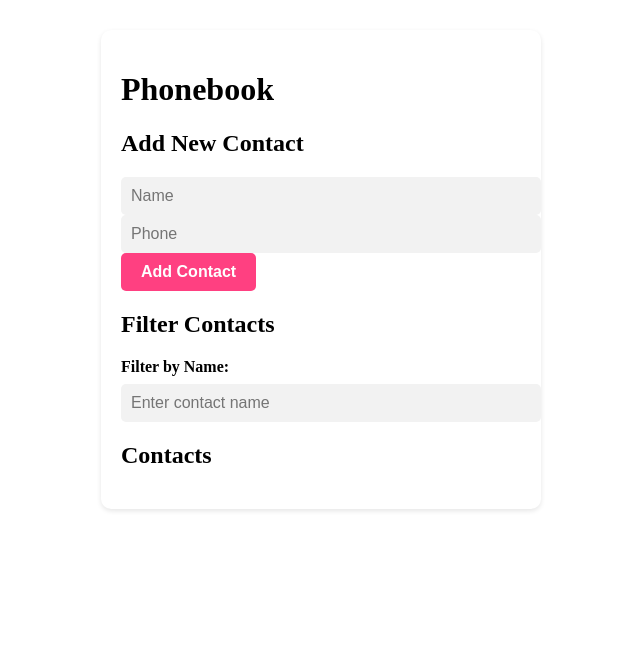
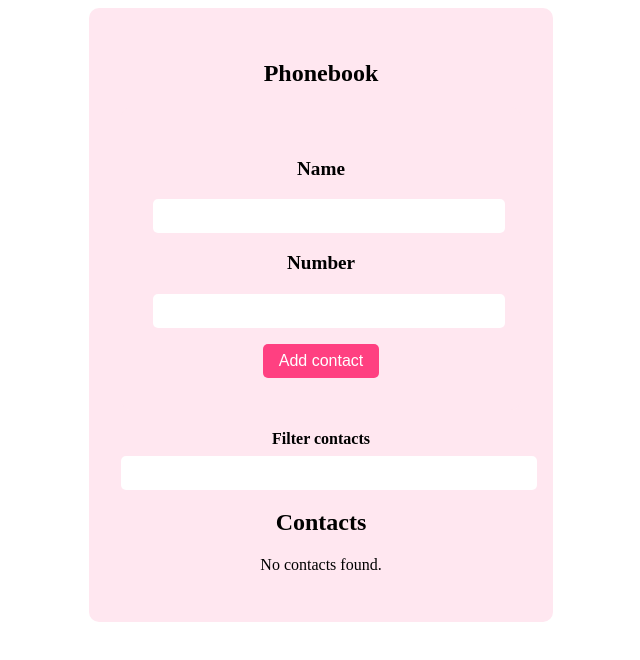
Before and after one commit to vampirerachel/goit-react-hw-06-phonebook, a React (Create React App) app: page / in a window 1280 px wide. Shown: the top 660 px of the page, without its empty margins (319-959 px from the left). Built offline with nearby package versions, Linux system fonts and the light colour scheme.

Commit message:
fun contact book using redux toolkit!

```diff
--- a/package.json
+++ b/package.json
@@ -4,6 +4,9 @@
   "private": true,
   "homepage": "https://goitacademy.github.io/react-homework-template/",
   "dependencies": {
+    "@fortawesome/fontawesome-svg-core": "^6.4.0",
+    "@fortawesome/free-solid-svg-icons": "^6.4.0",
+    "@fortawesome/react-fontawesome": "^0.2.0",
     "@reduxjs/toolkit": "^1.9.5",
     "@testing-library/jest-dom": "^5.16.3",
     "@testing-library/react": "^12.1.4",
--- a/src/components/App.jsx
+++ b/src/components/App.jsx
@@ -1,80 +1,19 @@
-import React, { useState } from 'react';
-import { useSelector, useDispatch } from 'react-redux';
-import { addContact, deleteContact } from '../reducers';
-import styles from './styles.module.css';
+import React from "react";
+import { useSelector } from "react-redux";
+import ContactList from "./ContactList";
+import NameForm from "./NameForm";
+import Filter from "./Filter";
+import styles from "./styles.module.css";
 
 const App = () => {
-  const contacts = useSelector((state) => state.contacts);
-  const dispatch = useDispatch();
-  const [name, setName] = useState('');
-  const [phone, setPhone] = useState('');
-  const [filter, setFilter] = useState('');
-
-  const handleAddContact = () => {
-    if (name.trim() === '' || phone.trim() === '') {
-      return;
-    }
-
-    const newContact = {
-      id: new Date().getTime().toString(),
-      name,
-      phone,
-    };
-
-    dispatch(addContact(newContact));
-    setName('');
-    setPhone('');
-  };
-
-  const handleDeleteContact = (id) => {
-    dispatch(deleteContact(id));
-  };
-
-  const filteredContacts = contacts.filter((contact) =>
-    contact.name.toLowerCase().includes(filter.toLowerCase())
-  );
-
-  return (
-    <div className={styles.phonebook}>
-      <h1>Phonebook</h1>
-      <h2>Add New Contact</h2>
-      <div className={styles.inputContainer}>
-        <input
-          type="text"
-          placeholder="Name"
-          value={name}
-          onChange={(e) => setName(e.target.value)}
-        />
-        <input
-          type="text"
-          placeholder="Phone"
-          value={phone}
-          onChange={(e) => setPhone(e.target.value)}
-        />
-        <button className={styles.button} onClick={handleAddContact}>Add Contact</button>
-      </div>
-      <h2>Filter Contacts</h2>
-      <div className={styles.filterContainer}>
-        <label htmlFor="filterInput">Filter by Name:</label>
-        <input
-          id="filterInput"
-          type="text"
-          placeholder="Enter contact name"
-          value={filter}
-          onChange={(e) => setFilter(e.target.value)}
-        />
-      </div>
-      <h2>Contacts</h2>
-      <ul>
-        {filteredContacts.map((contact) => (
-          <li key={contact.id}>
-            {contact.name} - {contact.phone}
-            <button className={styles.button} onClick={() => handleDeleteContact(contact.id)}>Delete</button>
-          </li>
-        ))}
-      </ul>
-    </div>
-  );
+return (
+  <div className={styles.phonebook}>
+    <h2>Phonebook</h2>
+    <NameForm />
+    <Filter />
+    <ContactList />
+  </div>
+);
 };
 
 export default App;
--- a/src/components/ContactList.jsx
+++ b/src/components/ContactList.jsx
@@ -1,33 +1,42 @@
 import React from "react";
-import PropTypes from "prop-types";
+import { useSelector, useDispatch } from "react-redux";
+import { deleteContact } from "../contactReducer";
+import styles from "./styles.module.css";
+import { FontAwesomeIcon } from "@fortawesome/react-fontawesome";
+const ContactList = () => {
+  const contacts = useSelector((state) => state.contacts);
+  const filter = useSelector((state) => state.filter);
 
-const ContactList = ({ contacts, handleDeleteContact }) => {
+  const filteredContacts = contacts.filter((contact) => {
+  const nameMatch = contact.name.toLowerCase().includes(filter.toLowerCase());
+  const numberMatch = contact.number.includes(filter);
+  return nameMatch || numberMatch;
+});
+
+  const dispatch = useDispatch();
+
+  const handleDelete = (id) => {
+    dispatch(deleteContact(id));
+  };
+
   return (
-    <div>
+    <div className={styles.contactList}>
       <h2>Contacts</h2>
-      <ul>
-        {contacts.map((contact) => (
-          <li key={contact.id}>
-            {contact.name} : {contact.number}
-            <p>
-              <button
-                type="button"
-                onClick={() => handleDeleteContact(contact.id)}
-              >
-                Delete
-              </button>
-            </p>
-          </li>
-        ))}
-      </ul>
+      {filteredContacts.length === 0 ? (
+        <p>No contacts found.</p>
+      ) : (
+        <ul>
+          {filteredContacts.map((contact) => (
+            <li key={contact.id} className={styles.contactListItem}>
+              <FontAwesomeIcon icon={contact.icon} />
+              {contact.name} - {contact.number}
+              <button onClick={() => handleDelete(contact.id)} className={styles.deleteButton}>Delete</button>
+            </li>
+          ))}
+        </ul>
+      )}
     </div>
   );
 };
 
-ContactList.propTypes = {
-  contacts: PropTypes.array.isRequired,
-  handleDeleteContact: PropTypes.func.isRequired,
-
-};
-
 export default ContactList;
--- a/src/components/Filter.jsx
+++ b/src/components/Filter.jsx
@@ -1,28 +1,26 @@
-import React, { useEffect, useState } from "react";
-import PropTypes from "prop-types";
+import React from "react";
+import { useSelector, useDispatch } from "react-redux";
+import { setFilter } from "../filterReducer";
+import styles from "./styles.module.css";
 
-const Filter = ({ handleFilterChange }) => {
-  const [filter, setFilter] = useState("");
-
-  useEffect(() => {
-    setFilter(""); // Reset the filter input on page refresh
-  }, []);
-
+const Filter = () => {
+  const filter = useSelector((state) => state.filter);
+  const dispatch = useDispatch();
   const handleChange = (event) => {
-    setFilter(event.target.value);
-    handleFilterChange(event.target.value);
+  dispatch(setFilter(event.target.value.trim()));
   };
 
   return (
-    <div>
-      <p>Filter contacts by name:</p>
-      <input type="text" value={filter} onChange={handleChange} />
+    <div className={styles.filterContainer}>
+      <label>Filter contacts</label>
+      <input
+        className={styles.input}
+        type="text"
+        value={filter}
+        onChange={handleChange}
+      />
     </div>
   );
 };
 
-Filter.propTypes = {
-  handleFilterChange: PropTypes.func.isRequired,
-};
-
 export default Filter;
--- a/src/components/NameForm.jsx
+++ b/src/components/NameForm.jsx
@@ -1,63 +1,58 @@
 import React, { useState } from "react";
-import PropTypes from "prop-types";
-import { nanoid } from "nanoid";
+import { useDispatch } from "react-redux";
+import { addContact } from "../reducers";
+import { nanoid } from "@reduxjs/toolkit";
 import styles from "./styles.module.css";
 
-const NameForm = ({ handleAddContact }) => {
+const NameForm = () => {
   const [name, setName] = useState("");
   const [number, setNumber] = useState("");
+  const dispatch = useDispatch();
 
-  const handleSubmit = (event) => {
+ const capitalizeFirstLetter = (str) => {
+    return str
+      .toLowerCase()
+      .split(" ")
+      .map((word) => word.charAt(0).toUpperCase() + word.slice(1))
+      .join(" ");
+  };
+
+const handleSubmit = (event) => {
     event.preventDefault();
-
-    const nameRegex = /^[A-Za-z]+$/;
-    const numberRegex = /^[0-9]+$/;
-
-
-    if (!name.match(nameRegex)) {
-      console.log("Invalid name:", name);
-      alert("Please provide a valid name (letters only).");
-      return;
-    }
-
-    if (!number.match(numberRegex)) {
-      console.log("Invalid number:", number);
-      alert("Please provide a valid number (numbers only).");
-      return;
-    }
 
     const newContact = {
       id: nanoid(),
-      name: name,
-      number: number,
+      name: capitalizeFirstLetter(name),
+      number: capitalizeFirstLetter(number),
     };
 
-    handleAddContact(newContact);
+    dispatch(addContact(newContact));
     setName("");
     setNumber("");
   };
 
+
   return (
-    <div>
-      <p>Name</p>
+    <div className={styles.phonebook}>
+      <p className={styles.label}>Name</p>
       <form onSubmit={handleSubmit}>
         <div className={styles.inputContainer}>
           <input
+            className={styles.input}
             type="text"
             name="name"
             required
-            pattern="[A-Za-z]+"
             value={name}
             onChange={(event) => setName(event.target.value)}
           />
         </div>
         <div className={styles.inputContainer}>
-          <p>Number</p>
+          <p className={styles.label}>Number</p>
           <input
+            className={styles.input}
             type="text"
             name="number"
             required
-            pattern="[0-9]+"
             value={number}
             onChange={(event) => setNumber(event.target.value)}
           />
@@ -68,10 +63,6 @@ const NameForm = ({ handleAddContact }) => {
       </form>
     </div>
   );
-};
 
-NameForm.propTypes = {
-  handleAddContact: PropTypes.func.isRequired,
-};
-
+}
 export default NameForm;
--- a/src/components/styles.module.css
+++ b/src/components/styles.module.css
@@ -1,10 +1,17 @@
+/* styles.module.css */
+
 .phonebook {
-    margin: 30px auto;
+    margin: 0 auto;
     max-width: 400px;
-    padding: 20px;
+    padding: 2rem;
+    background-color: #ffe7f0;
     border-radius: 10px;
-    background-color: #fff;
-    box-shadow: 0px 2px 5px rgba(0, 0, 0, 0.1);
+    text-align: center;
+}
+
+.label {
+    font-size: 1.2rem;
+    font-weight: bold;
 }
 
 .inputContainer {
@@ -12,28 +19,21 @@
 }
 
 .inputContainer input {
-    width: 100%;
-    padding: 10px;
+    padding: 0.5rem;
     font-size: 1rem;
     border: none;
     border-radius: 5px;
-    background-color: #f2f2f2;
+    width: 100%;
 }
 
 .button {
     background-color: #ff4081;
     color: #ffffff;
     border: none;
-    padding: 10px 20px;
+    padding: 0.5rem 1rem;
     font-size: 1rem;
-    font-weight: bold;
+    cursor: pointer;
     border-radius: 5px;
-    cursor: pointer;
-    transition: background-color 0.3s ease;
-}
-
-.button:hover {
-    background-color: #ff005f;
 }
 
 .filterContainer {
@@ -49,10 +49,25 @@
 }
 
 .filterContainer input {
-    width: 100%;
-    padding: 10px;
+    padding: 0.5rem;
     font-size: 1rem;
     border: none;
     border-radius: 5px;
-    background-color: #f2f2f2;
+    width: 100%;
 }
+
+.deleteButton {
+    background-color: #ff0000;
+    color: #ffffff;
+    border: none;
+    padding: 0.5rem 1rem;
+    font-size: 1rem;
+    cursor: pointer;
+    border-radius: 5px;
+    margin-left: 10px;
+}
+
+.contactListItem {
+    font-size: 1.2rem;
+    margin-bottom: 0.5rem;
+}
--- /dev/null
+++ b/src/contactReducer.jsx
@@ -0,0 +1,33 @@
+// contactReducer.js
+
+import { createSlice } from "@reduxjs/toolkit";
+import { faDog, faCat, faFish } from "@fortawesome/free-solid-svg-icons";
+
+const iconOptions = [faDog, faCat, faFish]; // Add more icons as needed
+
+const getRandomIcon = () => {
+  const randomIndex = Math.floor(Math.random() * iconOptions.length);
+  return iconOptions[randomIndex];
+};
+
+const initialState = [];
+
+const contactsSlice = createSlice({
+  name: "contacts",
+  initialState,
+  reducers: {
+    addContact: (state, action) => {
+      const newContact = {
+        ...action.payload,
+        icon: getRandomIcon(),
+      };
+      state.push(newContact);
+    },
+    deleteContact: (state, action) => {
+      return state.filter((contact) => contact.id !== action.payload);
+    },
+  },
+});
+
+export const { addContact, deleteContact } = contactsSlice.actions;
+export default contactsSlice.reducer;
--- /dev/null
+++ b/src/filterReducer.jsx
@@ -0,0 +1,16 @@
+import { createSlice } from "@reduxjs/toolkit";
+
+const initialState = "";
+
+const filterSlice = createSlice({
+  name: "filter",
+  initialState,
+  reducers: {
+    setFilter: (state, action) => {
+      return action.payload;
+    },
+  },
+});
+
+export const { setFilter } = filterSlice.actions;
+export default filterSlice.reducer;
--- a/src/store.jsx
+++ b/src/store.jsx
@@ -1,9 +1,11 @@
-import { configureStore } from '@reduxjs/toolkit';
-import contactReducer from './reducers';
+import { configureStore } from "@reduxjs/toolkit";
+import contactsReducer from "./contactReducer";
+import filterReducer from "./filterReducer";
 
 const store = configureStore({
   reducer: {
-    contacts: contactReducer,
+    contacts: contactsReducer,
+    filter: filterReducer,
   },
 });
 
```
Also changed, not shown: src/index.js (+7 -8 lines), src/reducers.jsx (+26 -8 lines), 1 other file (tests, documents, lock files or other folders).
